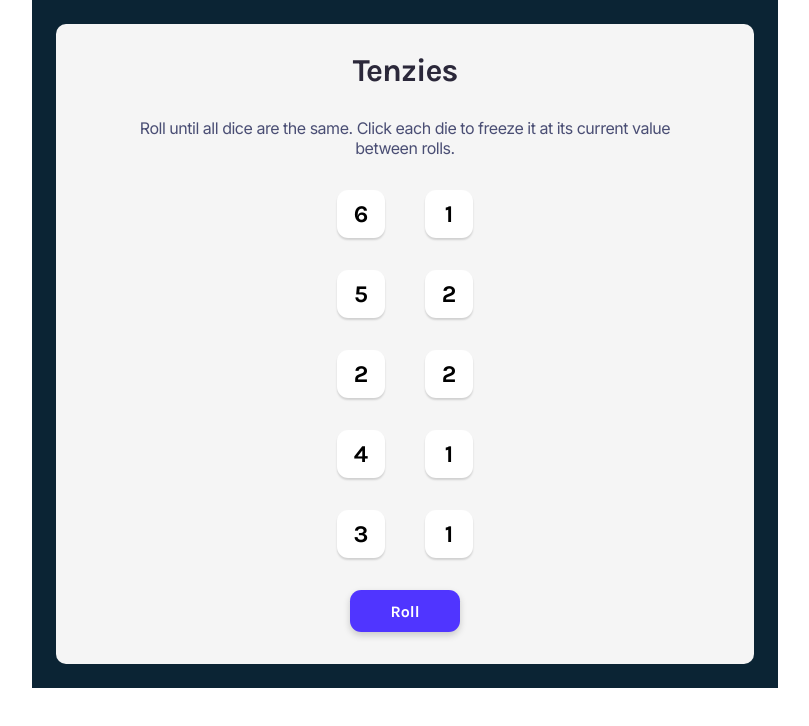
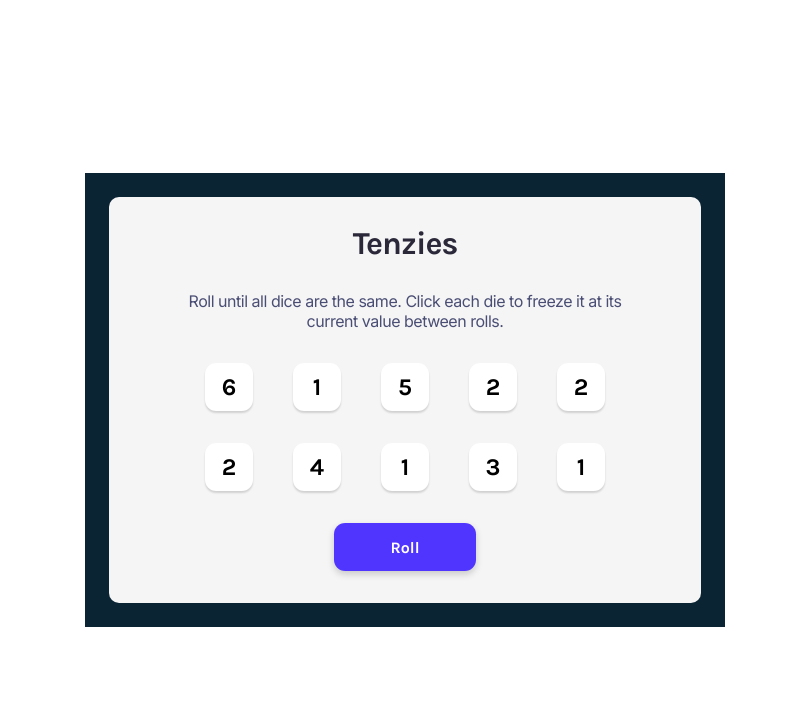
Before and after one commit to ATErcan/tenzies, a React (Create React App) app: page / in a window 1280 px wide. Shown: the top 726 px of the page, without its empty margins (235-1044 px from the left). Built offline with nearby package versions, Linux system fonts and the light colour scheme.

Commit message:
animation fixed

```diff
--- a/src/components/Main/Main.css
+++ b/src/components/Main/Main.css
@@ -2,7 +2,8 @@ main {
   display: flex;
   justify-content: center;
   align-items: center;
-  overflow: hidden;
+  height: 100vh;
+  padding: 0rem 0.2rem;
 }
 main .tenzies-container {
   background: #0b2434;
@@ -10,7 +11,6 @@ main .tenzies-container {
   justify-content: center;
   align-items: center;
   padding: 1.5rem;
-  overflow: hidden;
 }
 main .tenzies-container .tenzies {
   background: #f5f5f5;
@@ -21,7 +21,6 @@ main .tenzies-container .tenzies {
   justify-content: center;
   align-items: center;
   row-gap: 2rem;
-  overflow: hidden;
 }
 main .tenzies-container .tenzies .title {
   font-family: "Karla";
@@ -40,7 +39,7 @@ main .tenzies-container .tenzies .instructions {
 main .tenzies-container .tenzies .dice-container {
   display: grid;
   grid-template-columns: 3rem 3rem;
-  grid-template-columns: 3rem 3rem;
+  grid-template-rows: 3rem 3rem;
   gap: 2rem 2.5rem;
   justify-content: center;
   align-items: center;
@@ -76,14 +75,13 @@ main .tenzies-container .tenzies .roll:focus {
 main .tenzies-container .tenzies .roll:active {
   box-shadow: inset 5px 5px 10px -3px rgba(0, 0, 0, 0.7);
 }
-main .tenzies-container .tenzies .win .win-message {
+main .tenzies-container .tenzies .win-message {
   font-size: 1.8rem;
-  animation: win 2s linear 1;
-  animation: win-dance 2s linear 2.1s infinite;
+  animation: win 1s ease-in-out 1, win-dance 2s linear 2.1s infinite;
 }
 @keyframes win {
   0% {
-    font-size: 0;
+    font-size: 0rem;
   }
   100% {
     font-size: 1.5rem;
@@ -103,3 +101,32 @@ main .tenzies-container .tenzies .win .win-message {
     transform: rotateY(30deg);
   }
 }
+
+@media screen and (min-width: 576px) {
+  main .tenzies-container {
+    width: 80%;
+    padding: 1.5rem;
+  }
+  main .tenzies-container .tenzies .roll {
+    padding: 0.9rem 3.5rem;
+  }
+}
+
+@media screen and (min-width: 768px) {
+  main .tenzies-container .tenzies .dice-container {
+    grid-template-columns: repeat(5, 3rem);
+    grid-template-rows: 3rem 3rem;
+  }
+}
+
+@media screen and (min-width: 992px) {
+  main .tenzies-container {
+    width: 60%;
+  }
+}
+
+@media screen and (min-width: 1200px) {
+  main .tenzies-container {
+    max-width: 40rem;
+  }
+}
```
